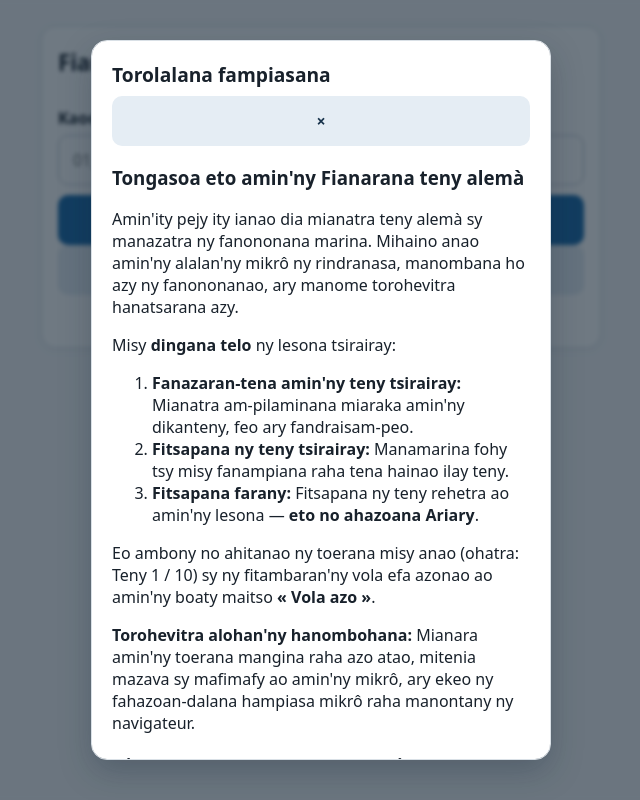
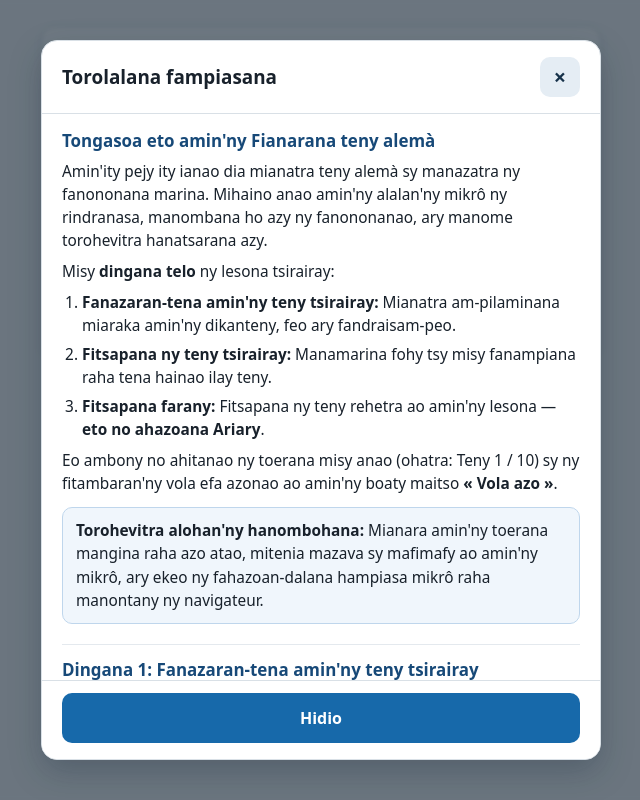
Before and after one commit to myersoakley344/LearnGerman, a plain HTML site: page index.html in a window 1280 px wide. Both pictures are taken after a click on the button "Torolalana fampiasana". Shown: the whole page, without its empty margins (319-959 px from the left). Drawn offline with nearby package versions, Linux system fonts and the light colour scheme.

Commit message:
Update styles.css

```diff
--- a/styles.css
+++ b/styles.css
@@ -111,6 +111,12 @@ summary:focus-visible {
   margin: 4px 0 12px;
 }
 
+.top-actions {
+  display: flex;
+  align-items: center;
+  gap: 8px;
+}
+
 .participant-name {
   font-weight: 700;
   overflow-wrap: anywhere;
@@ -132,6 +138,10 @@ summary:focus-visible {
   min-width: 92px;
   min-height: 42px;
   padding: 8px 12px;
+}
+
+.login-help-button {
+  margin-top: 10px;
 }
 
 .muted {
@@ -226,6 +236,11 @@ summary:focus-visible {
   background: #f0f4f7;
   border: 1px solid #d9e0e6;
   border-radius: 12px;
+}
+
+#app-screen:has(#stop-button:not(.hidden)) #help-button {
+  opacity: 0.55;
+  pointer-events: none;
 }
 
 #app-screen:has(#test-abandon-button:not(.hidden)) .progress-box,
@@ -421,6 +436,107 @@ audio {
   margin: 12px 0 16px;
 }
 
+.help-modal-card {
+  max-width: 560px;
+  max-height: 90vh;
+  display: flex;
+  flex-direction: column;
+  padding: 0;
+  overflow: hidden;
+}
+
+.help-modal-header {
+  display: flex;
+  justify-content: space-between;
+  align-items: center;
+  gap: 12px;
+  padding: 16px 20px;
+  border-bottom: 1px solid #d9e0e6;
+}
+
+.help-modal-header h2 {
+  margin: 0;
+  font-size: 1.18rem;
+}
+
+.help-close-icon {
+  width: 40px;
+  min-width: 40px;
+  min-height: 40px;
+  padding: 0;
+  font-size: 1.35rem;
+  line-height: 1;
+}
+
+.help-content {
+  overflow-y: auto;
+  padding: 16px 20px;
+  line-height: 1.5;
+  font-size: 0.96rem;
+}
+
+.help-content h3 {
+  margin: 20px 0 8px;
+  padding-top: 14px;
+  border-top: 1px solid #e4e9ee;
+  color: #174978;
+  font-size: 1.06rem;
+  line-height: 1.3;
+}
+
+.help-content h3:first-child {
+  margin-top: 0;
+  padding-top: 0;
+  border-top: 0;
+}
+
+.help-content h4 {
+  margin: 14px 0 6px;
+  font-size: 0.97rem;
+  color: #18212b;
+}
+
+.help-content p {
+  margin: 8px 0;
+}
+
+.help-content ul,
+.help-content ol {
+  margin: 8px 0;
+  padding-left: 20px;
+}
+
+.help-content li {
+  margin: 6px 0;
+}
+
+.help-content ul ul,
+.help-content ol ul {
+  margin-top: 4px;
+}
+
+.help-note {
+  margin: 12px 0;
+  padding: 11px 13px;
+  background: #f0f6fc;
+  border: 1px solid #bfd6ec;
+  border-radius: 10px;
+}
+
+.help-warning {
+  margin: 12px 0;
+  padding: 11px 13px;
+  background: #fff6e3;
+  border: 1px solid #ebd198;
+  border-radius: 10px;
+}
+
+.help-modal-footer {
+  padding: 12px 20px 16px;
+  border-top: 1px solid #d9e0e6;
+  background: #fff;
+}
+
 .spinner {
   width: 40px;
   height: 40px;
@@ -475,4 +591,11 @@ audio {
   .nav-buttons {
     grid-template-columns: 1fr;
   }
+
+  .help-modal-header,
+  .help-content,
+  .help-modal-footer {
+    padding-left: 14px;
+    padding-right: 14px;
+  }
 }
```
